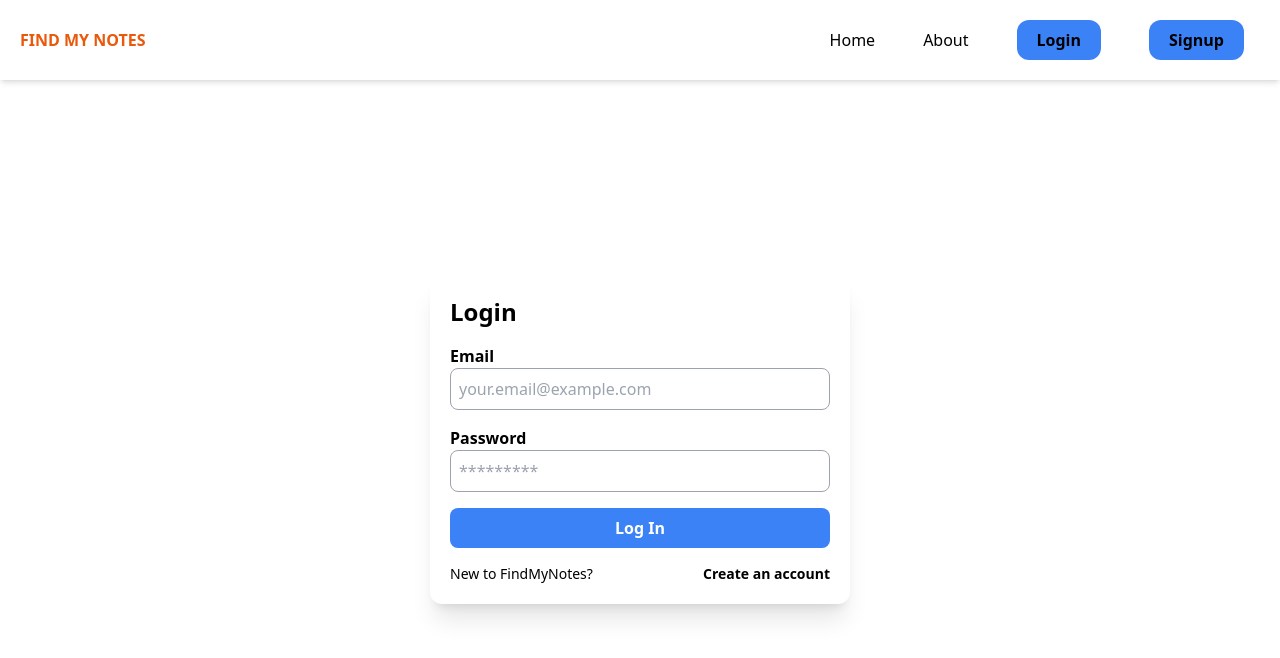
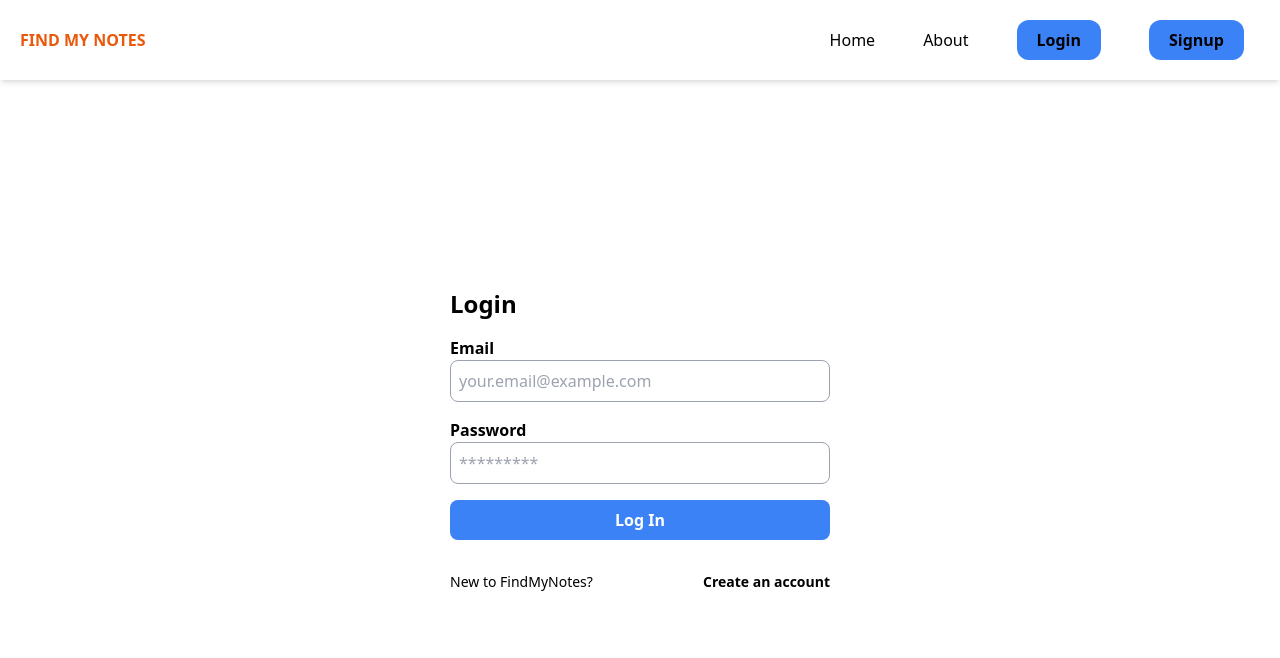
Before and after one commit to Neeljain65/Notes-app, a React (Vite) app in the folder client/: page /login in a window 1280 px wide. Shown: the top 658 px of the page. Built offline with nearby package versions, Linux system fonts and the light colour scheme.

Commit message:
Update Login.jsx
Fixed the login issue where you could login with wrong Creds

```diff
--- a/client/src/pages/Login.jsx
+++ b/client/src/pages/Login.jsx
@@ -3,6 +3,8 @@ import React, { useState } from "react";
 import { setUserData } from "../Redux/slices/user-slice";
 import { useDispatch } from "react-redux";
 import { Link, useNavigate } from "react-router-dom";
+import { ToastContainer, toast } from 'react-toastify';
+import "react-toastify/dist/ReactToastify.css";
 
 const Login = () => {
 
@@ -22,20 +24,34 @@ const Login = () => {
       };
 
       const result = await axios.post("https://notes-app-q38y.onrender.com/auth/login", user);
-      console.log("User Logged in Successfully: ", result);
 
-      dispatch(setUserData(result.data));
 
-      navigate("/");
 
-    } catch (error) {
+
+      if(result.data.status==="Error")
+      {
+        toast.error("wrong credentials ");
+
+        navigate("/login")
+      }
+
+      else{
+
+
+        navigate("/");
+        dispatch(setUserData(result.data));
+     }
+
+
+
+   } catch (error) {
       console.log("Cannot Login the User: ", error);
     }
   };
 
   return (
     <div className="h-heightWithoutNavbar flex w-full items-center justify-center p-5">
-      <form className="flex w-full max-w-[420px] flex-col gap-4 rounded-xl bg-white p-5 shadow-xl" onSubmit={loginUser}>
+      <form className="flex w-full max-w-[420px] flex-col gap-4 rounded-xl bg-white p-5 " onSubmit={loginUser}>
         <h1 className="text-2xl font-bold">Login</h1>
         <div className="flex flex-col gap-4">
           <div className="flex flex-col items-start justify-center">
@@ -64,6 +80,7 @@ const Login = () => {
         <button className="rounded-lg bg-blue-500 px-5 py-2 font-bold text-white hover:bg-blue-600" type="submit">
           Log In
         </button>
+        <ToastContainer />
         <div className="flex items-center justify-between text-sm">
           <p className="">New to FindMyNotes?</p>
           <Link to="/signup">
```
